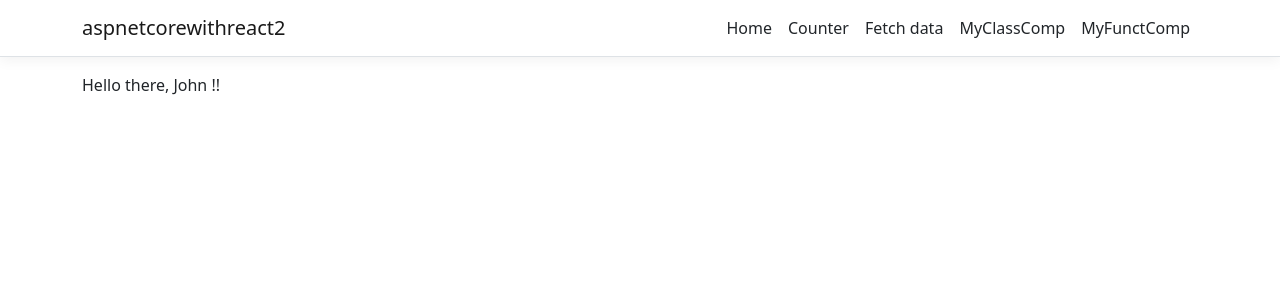
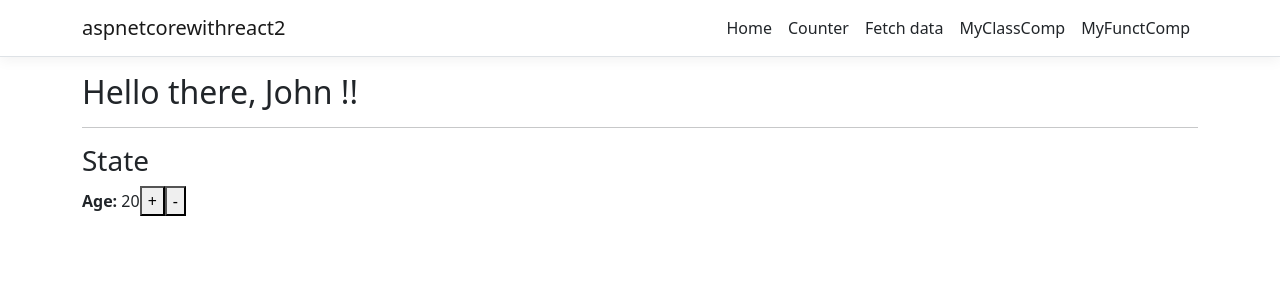
Before and after one commit to juanmunoz00/aspnetcorewithreact, a React (Create React App) app in the folder ClientApp/: page /myFunctionalComponent in a window 1280 px wide. Shown: the top 300 px of the page. Built offline with nearby package versions, Linux system fonts and the light colour scheme.

Commit message:
useState done !!

```diff
--- a/ClientApp/src/components/MyComponents/MyFunctionalComponent.js
+++ b/ClientApp/src/components/MyComponents/MyFunctionalComponent.js
@@ -1,26 +1,45 @@
-import React, { useEffect } from 'react';
+import React, { useEffect, useState } from 'react';
 
 export default function Hello(props) {
 
-    function componentMount() {
-        alert("Component rendered");
-    }
+    /* COMPONENT LYFECYCLE */
+    //function componentMount() {
+    //    alert("Component rendered");
+    //}
 
-    function componentUnmount() {
-        alert("Leaving the component");
-    }
+    //function componentUnmount() {
+    //    alert("Leaving the component");
+    //}
 
-    useEffect(() => {
-        componentMount();
-        return () => {
-            componentUnmount();
-        }
+    //useEffect(() => {
+    //    componentMount();
+    //    return () => {
+    //        componentUnmount();
+    //    }
 
-    }, [])
+    //}, [])
+
+    /* STATE */
+    /* `age` is the state
+     * `setAge` is the method of the state
+     * `useState initilizes the state`
+     * */
+
+    const [age, setAge] = useState(20);
 
     return (
         <div>
-            Hello there, { props.name ? props.name : "John" } !!
+            {/*PROPS*/}
+            <h2>Hello there, {props.name ? props.name : "John"} !!</h2>
+
+            {/*STATE*/}
+            <hr />
+            <h3>State</h3>
+            <span>
+                <b>Age: </b>{age}
+                <button onClick={() => setAge(age + 1)}> + </button>
+                <button onClick={() => setAge(age - 1)}> - </button>
+            </span>
         </div>
     );
 }
```
